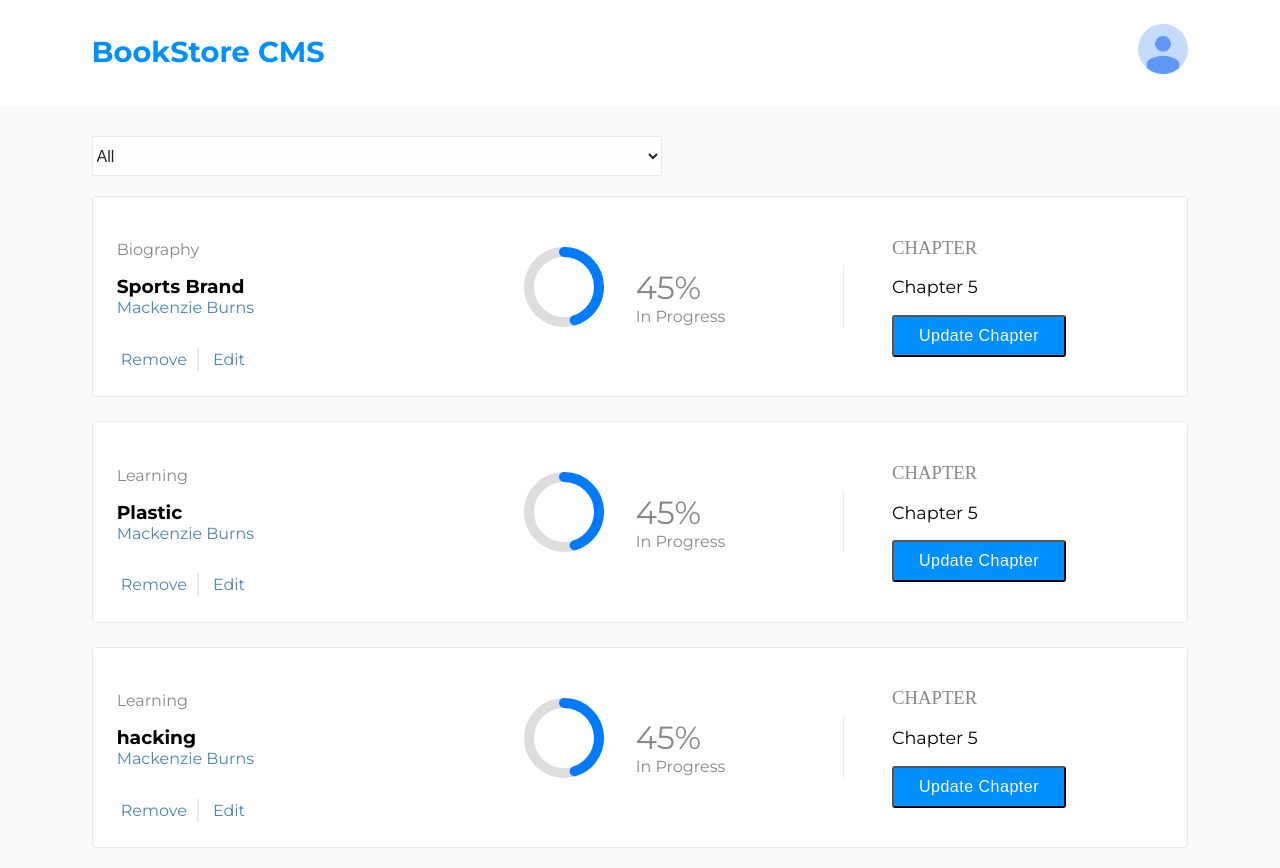
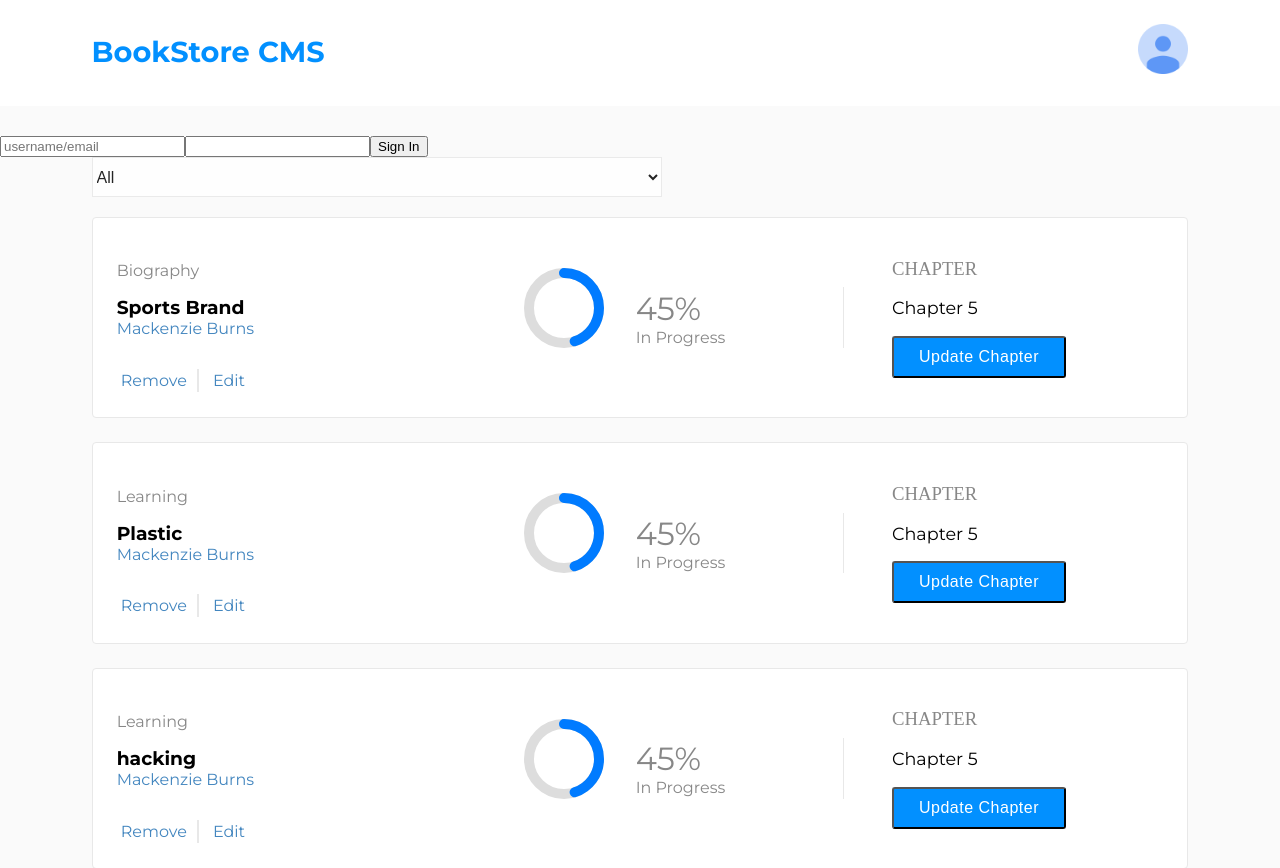
Before and after one commit to cdrani/book-cms, a React (Create React App) app: page / in a window 1280 px wide. Shown: the top 868 px of the page. Built offline with nearby package versions, Linux system fonts and the light colour scheme.

Commit message:
create SignIn component; implement signIn mutation

```diff
--- a/package.json
+++ b/package.json
@@ -10,9 +10,9 @@
     "faker": "4.1.0",
     "graphql": "14.0.2",
     "graphql-tag": "2.10.0",
-    "react": "^16.6.3",
+    "react": "16.7.0-alpha.2",
     "react-apollo": "2.3.2",
-    "react-dom": "^16.6.3",
+    "react-dom": "16.7.0-alpha.2",
     "react-redux": "6.0.0",
     "react-scripts": "2.1.1",
     "redux": "4.0.1",
--- a/src/components/App.js
+++ b/src/components/App.js
@@ -4,6 +4,7 @@ import BooksList from '../containers/BooksList'
 import BooksForm from '../containers/BooksForm'
 import CategoryFilter from '../containers/CategoryFilter'
 import Header from './Header'
+import SignIn from './SignIn'
 
 const MainContainer = styled.main`
   display: flex;
@@ -24,6 +25,7 @@ class App extends Component {
     return (
       <div>
         <Header />
+        <SignIn />
         <MainContainer>
           <MainContent>
             <CategoryFilter />
--- /dev/null
+++ b/src/components/SignIn.js
@@ -0,0 +1,57 @@
+import React, { useState } from 'react'
+import gql from 'graphql-tag'
+import { Mutation } from 'react-apollo'
+
+const LOGIN = gql`
+  mutation SignIn($input: signInInput!) {
+    signIn(input: $input) {
+      token
+    }
+  }
+`
+
+export default function SignIn() {
+  const [name, setName] = useState('')
+  const [password, setPassword] = useState('')
+
+  function handleNameChange(e) {
+    setName(e.target.value)
+  }
+
+  function handlePasswordChange(e) {
+    setPassword(e.target.value)
+  }
+
+  return (
+    <Mutation mutation={LOGIN}>
+      {(signIn, { data }) => (
+        <form
+          onSubmit={async e => {
+            e.preventDefault()
+            const {
+              data: {
+                signIn: { token }
+              }
+            } = await signIn({
+              variables: { input: { login: name, password } }
+            })
+            localStorage.setItem('token', token)
+          }}
+        >
+          <input
+            type="text"
+            value={name}
+            onChange={handleNameChange}
+            placeholder="username/email"
+          />
+          <input
+            type="password"
+            value={password}
+            onChange={handlePasswordChange}
+          />
+          <button type="submit">Sign In</button>
+        </form>
+      )}
+    </Mutation>
+  )
+}
```
Also changed, not shown: 1 other file (tests, documents, lock files or other folders).
